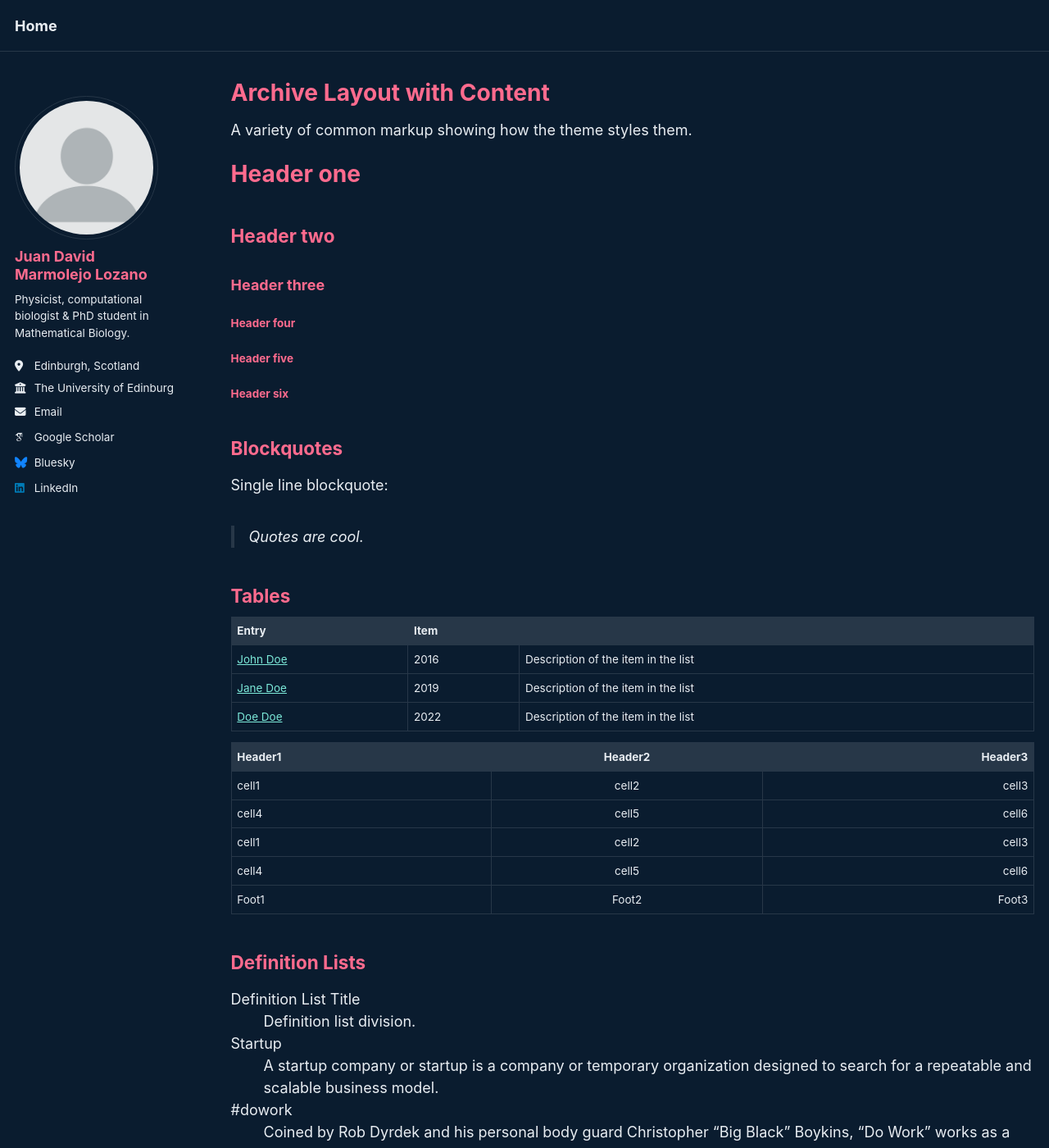
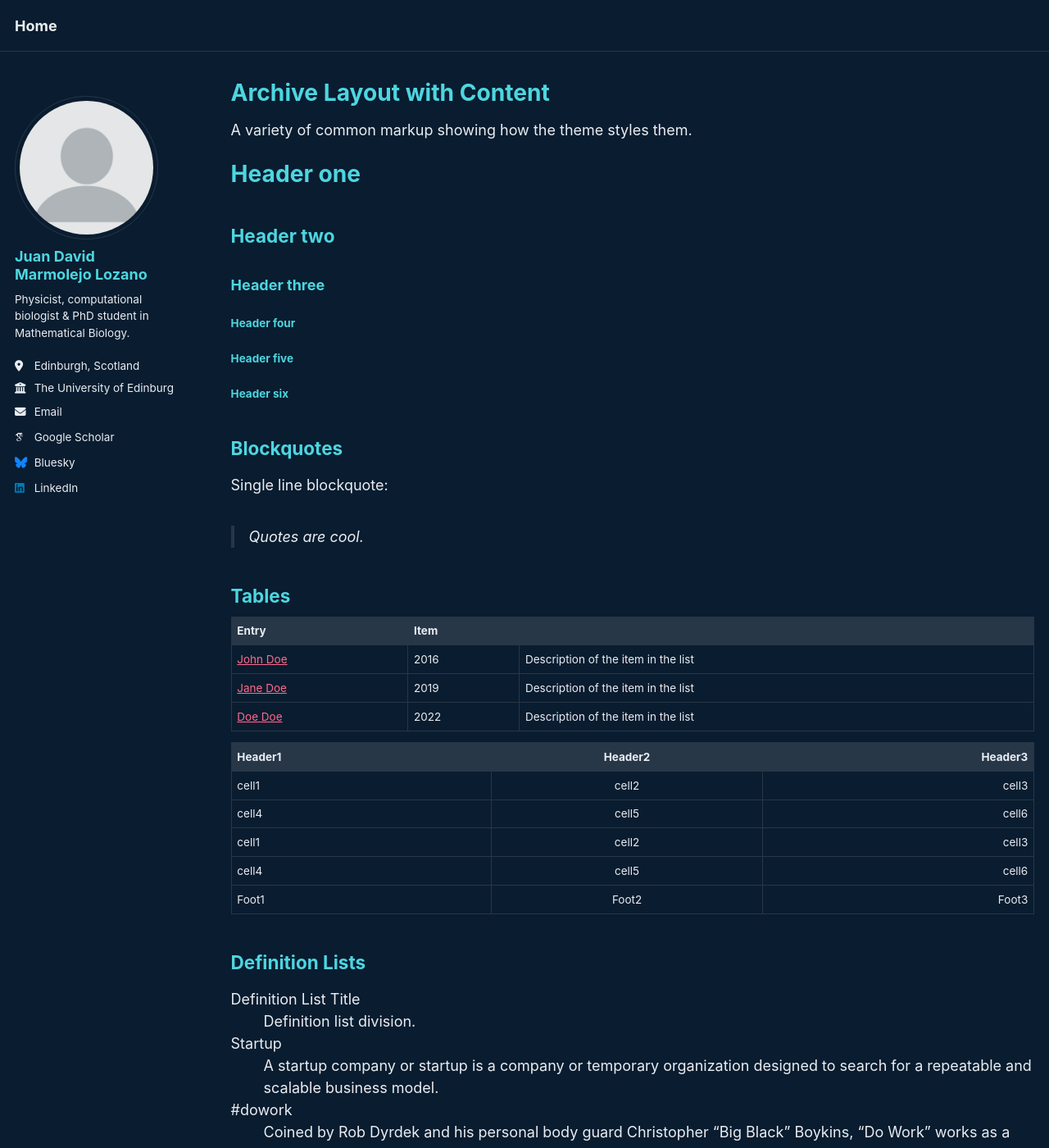
Before and after one commit to jdmarmolejo/jdmarmolejo.github.io, a Jekyll site: the page built from _pages/archive-layout-with-content.md, in a window 1280 px wide and 1400 px high. Shown: the whole window at 82% size. Built offline with Jekyll 4.4.1, drawn with Linux system fonts in a browser that asks for light colours; some web fonts are replaced; a script bundle is joined from its source files by our own code; library files that are not in the unit come from our copies.

Commit message:
Update _marmolejo_dark.scss

```diff
--- a/_sass/theme/_marmolejo_dark.scss
+++ b/_sass/theme/_marmolejo_dark.scss
@@ -4,20 +4,20 @@
       fondo navy, acentos coral/magenta + teal/cyan, detalles crema.
     ========================================================================== */
 /* Color codes used for the theme */
-$primary-color              : #4dd6e0;             /* teal — color de marca principal */
+$primary-color              : #4dd6e0;             /* teal saturado — color de marca principal */
 $gray                       : #7a8a9c;             /* gris con leve tinte navy */
 $dark-gray                  : mix(#000, $gray, 40%);
 $darker-gray                : mix(#000, $gray, 60%);
 $light-gray                 : mix(#fff, $gray, 50%);
-$background                 : #0a1c2f;             /* navy profundo (subido un poco desde #06121f para legibilidad) */
+$background                 : #0a1c2f;             /* navy profundo */
 $background-light           : mix(#fff, $background, 12%);
 $background-lighter         : mix(#fff, $background, 22%);
 $text                       : #e8edf2;             /* off-white para texto del cuerpo */
-$link                       : #7ce9d9;             /* teal claro para links */
-$link-dark                  : #ff8fa8;             /* coral — usado en hover (cross-palette pop, no realmente "dark") */
+$link                       : #ff6b8e;             /* coral medio — link en reposo */
+$link-dark                  : #7ce9d9;             /* teal claro — hover (cross-palette pop, no realmente "dark") */
 $link-light                 : mix(#fff, $link, 25%);
 /* Color codes used for the site */
-$danger-color               : #ff6b8e;             /* coral medio */
+$danger-color               : #ff6b8e;
 $info-color                 : #4dd6e0;
 $notice-color               : #7a8a9c;
 $success-color              : #5ad6ad;
@@ -35,11 +35,11 @@ $sidebar-screen-min-width   : 1024px;
 html[data-theme="dark"] {
     --global-base-color                 : #{$primary-color};
     --global-bg-color                   : #{$background};
-    --global-footer-bg-color            : #06121f;                       /* footer aún más profundo */
+    --global-footer-bg-color            : #06121f;
     --global-border-color               : #{mix(#fff, $background, 12%)};
     --global-dark-border-color          : #{$background-light};
-    --global-code-background-color      : #f5e9d3;                       /* crema cálida — los bloques de código resaltan */
-    --global-code-text-color            : #{$background};                /* navy profundo sobre crema, alta legibilidad */
+    --global-code-background-color      : #f5e9d3;
+    --global-code-text-color            : #{$background};
     --global-fig-caption-color          : #{$light-gray};
     --global-link-color                 : #{$link};
     --global-link-color-hover           : #{$link-dark};
@@ -47,10 +47,10 @@ html[data-theme="dark"] {
     --global-masthead-link-color        : #{$text};
     --global-masthead-link-color-hover  : #{$primary-color};
     --global-text-color                 : #{$text};
-    --global-text-color-light           : #f5e9d3;                       /* crema para énfasis */
+    --global-text-color-light           : #f5e9d3;
     --global-thead-color                : #{$background-lighter};
 
     h1, h2, h3, h4, h5, h6 {
-        color: #ff6b8e;
+        color: #4dd6e0;
     }
 }
```
